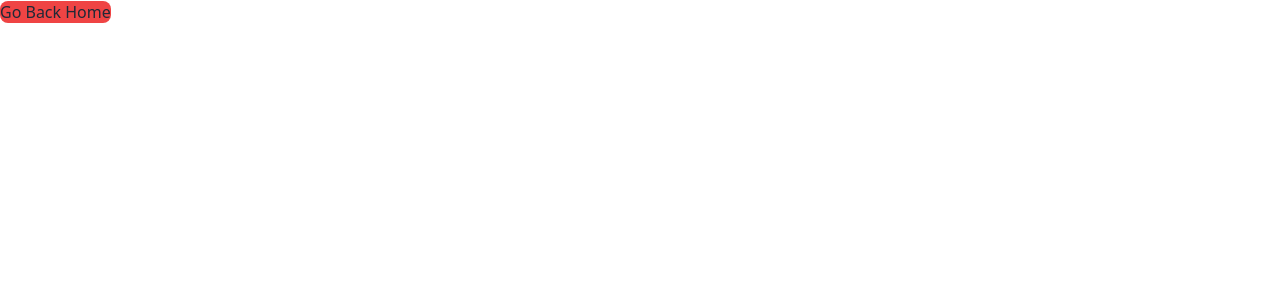
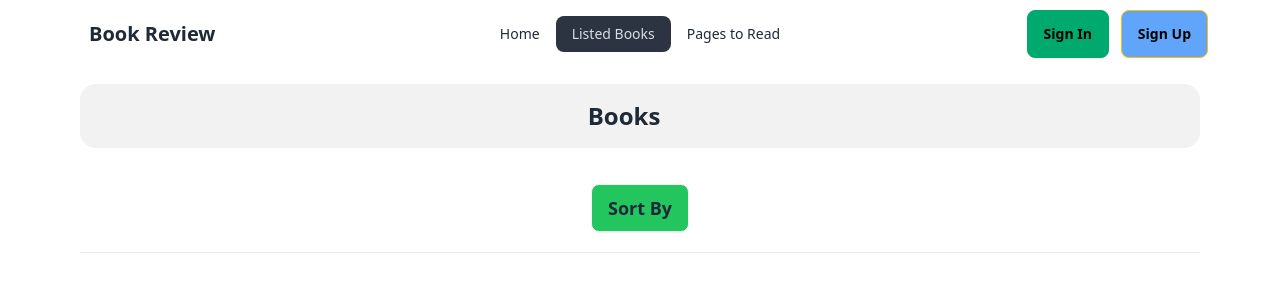
Before and after one commit to IEEEMOSTAFA/A8_Book_Review, a React (Vite) app: page /applied in a window 1280 px wide. Before the commit this address had no page. Shown: the top 300 px of the page. Built offline with nearby package versions, Linux system fonts and the light colour scheme.

Commit message:
listed books added

```diff
--- a/src/components/Header/Header.jsx
+++ b/src/components/Header/Header.jsx
@@ -1,8 +1,126 @@
+// import { NavLink } from "react-router-dom";
 
 
+// const Header = () => {
+//   const links = <>
+
+
+//   <li><NavLink to="/">Home</NavLink></li>
+
+//   {/* <li><NavLink to="/jobs">Jobs</NavLink></li> */}
+//   <li><NavLink to="/applied">Listed Books</NavLink></li>
+//   {/* <li><NavLink to="/statics">Statics</NavLink></li> */}
+//   {/* <li><NavLink to="/blogs">Blogs</NavLink></li> */}
+
+// </>
+
+
+
+
+
+
+
+
+
+
+
+
+
+
+
+//   return (
+//     <div>
+//       <div className="navbar bg-base-100">
+//         <div className="navbar-start">
+//           <div className="dropdown">
+//             <div tabIndex={0} role="button" className="btn btn-ghost lg:hidden">
+//               <svg
+//                 xmlns="http://www.w3.org/2000/svg"
+//                 className="h-5 w-5"
+//                 fill="none"
+//                 viewBox="0 0 24 24"
+//                 stroke="currentColor">
+//                 <path
+//                   strokeLinecap="round"
+//                   strokeLinejoin="round"
+//                   strokeWidth="2"
+//                   d="M4 6h16M4 12h8m-8 6h16" />
+//               </svg>
+//             </div>
+//             <ul
+//               tabIndex={0}
+//               className="menu menu-sm dropdown-content bg-base-100 rounded-box z-[1] mt-3 w-52 p-2 shadow">
+//               <li><a><button className="btn btn-outline btn-primary">Home</button></a></li>
+//               <li>
+//                 <a className="font-bold text-slate-500">Listed Books</a>
+//                 <ul className="p-2">
+//                   <li><a>Submenu 1</a></li>
+//                   <li><a>Submenu 2</a></li>
+//                 </ul>
+//               </li>
+//               <li><a className="font-bold text-slate-500">Pages to Read</a></li>
+//             </ul>
+//           </div>
+//           <a className="btn btn-ghost text-2xl font-bold">Book Review</a>
+//         </div>
+//         <div className="navbar-center hidden lg:flex">
+//           <ul className="menu menu-horizontal px-1">
+//             {/* <li><a><button className="btn btn-outline btn-primary">Home</button></a></li> */}
+//             <li><a><button className="btn btn-outline btn-secondary">Home</button></a></li>
+//             <li>
+//               <details>
+//                 <summary className="font-bold text-slate-500">Listed Books</summary>
+//                 <ul className="p-2">
+//                   <li><a>Submenu 1</a></li>
+//                   <li><a>Submenu 2</a></li>
+//                 </ul>
+//               </details>
+//             </li>
+//             <li><a className="font-bold text-slate-500">Pages to Read</a></li>
+//           </ul>
+//         </div>
+//         <div className="navbar-end">
+//           {/* <a className="btn">Button</a>
+//     <a className="btn">Button</a> */}
+//           <a href=""><button className="btn btn-success mr-3">Sign In</button></a>
+//           <a href=""><button className="btn btn-warning bg-blue-400">Sign Up</button></a>
+
+
+//         </div>
+//       </div>
+
+//     </div>
+//   );
+// };
+
+// export default Header;
+
+
+
+
+
+
+// .......................................................................
+
+
+import React from 'react';
+import { NavLink } from 'react-router-dom';
+
 const Header = () => {
+
+  const links = <>
+
+    <li><NavLink to="/">Home</NavLink></li>
+
+    {/* <li><NavLink to="/jobs">Jobs</NavLink></li> */}
+    <li><NavLink to="/applied">Listed Books</NavLink></li>
+    {/* <li><NavLink to="/statics">Statics</NavLink></li> */}
+    <li><NavLink to="/blogs">Pages to Read</NavLink></li>
+
+  </>
+
+
   return (
-    <div>
     <div className="navbar bg-base-100">
       <div className="navbar-start">
         <div className="dropdown">
@@ -23,45 +141,21 @@ const Header = () => {
           <ul
             tabIndex={0}
             className="menu menu-sm dropdown-content bg-base-100 rounded-box z-[1] mt-3 w-52 p-2 shadow">
-              <li><a><button className="btn btn-outline btn-primary">Home</button></a></li>
-              <li>
-                <a className="font-bold text-slate-500">Listed Books</a>
-                <ul className="p-2">
-                  <li><a>Submenu 1</a></li>
-                  <li><a>Submenu 2</a></li>
-                </ul>
-              </li>
-              <li><a className="font-bold text-slate-500">Pages to Read</a></li>
+            {links}
+
           </ul>
         </div>
-          <a className="btn btn-ghost text-2xl font-bold">Book Review</a>
+        <a className="btn btn-ghost text-xl">Book Review</a>
       </div>
       <div className="navbar-center hidden lg:flex">
         <ul className="menu menu-horizontal px-1">
-            {/* <li><a><button className="btn btn-outline btn-primary">Home</button></a></li> */}
-            <li><a><button className="btn btn-outline btn-secondary">Home</button></a></li>
-            <li>
-              <details>
-                <summary className="font-bold text-slate-500">Listed Books</summary>
-                <ul className="p-2">
-                  <li><a>Submenu 1</a></li>
-                  <li><a>Submenu 2</a></li>
-                </ul>
-              </details>
-            </li>
-            <li><a className="font-bold text-slate-500">Pages to Read</a></li>
+          {links}
         </ul>
       </div>
       <div className="navbar-end">
-          {/* <a className="btn">Button</a>
-    <a className="btn">Button</a> */}
         <a href=""><button className="btn btn-success mr-3">Sign In</button></a>
         <a href=""><button className="btn btn-warning bg-blue-400">Sign Up</button></a>
-
-
       </div>
-      </div>
-
     </div>
   );
 };
--- /dev/null
+++ b/src/components/ListedBooks/ListedBooks.jsx
@@ -0,0 +1,49 @@
+
+
+const ListedBooks = () => {
+    return (
+        <div>
+            {/* ist */}
+            <div className="p-4">
+                <div className="collapse bg-base-200">
+                    <div className="collapse-title text-lg md:text-xl lg:text-2xl font-bold text-center">
+                        Books
+                    </div>
+                    <div className="collapse-content">
+                        <p className="text-sm md:text-base lg:text-lg">hello</p>
+                    </div>
+                </div>
+            </div>
+
+            {/* 2nd */}
+
+
+
+            <div className="p-4">
+                <div className="text-center">
+                    <details className="dropdown">
+                        <summary className="btn m-1 bg-green-500 text-sm md:text-base lg:text-lg">
+                            Sort By
+                        </summary>
+                        <ul className="menu dropdown-content bg-base-100 rounded-box z-[1] w-52 p-2 shadow list-none">
+                            <li className="p-1">Rating</li>
+                            <li className="p-1">Number of pages</li>
+                            <li className="p-1">Publisher year</li>
+                            {/* Uncomment and use these if needed
+        <li onClick={() => handleJobsFilter('all')}><a>All</a></li>
+        <li onClick={() => handleJobsFilter('remote')}><a>Remote</a></li>
+        <li onClick={() => handleJobsFilter('onsite')}><a>onsite</a></li>
+        */}
+                        </ul>
+                    </details>
+                </div>
+                <hr className="mt-4" />
+            </div>
+
+            {/* Third */}
+            <div></div>
+        </div>
+    );
+};
+
+export default ListedBooks;
--- a/src/main.jsx
+++ b/src/main.jsx
@@ -9,6 +9,7 @@ import Root from './components/Root/Root';
 import Errorpage from './components/Errorpage/Errorpage';
 import Home from './components/Home/Home';
 import BookDetails from './components/BookDetails/BookDetails';
+import ListedBooks from './components/ListedBooks/ListedBooks';
 
 const router = createBrowserRouter([
   {
@@ -20,13 +21,13 @@ const router = createBrowserRouter([
         path: '/',
         element: <Home></Home>
       },
+      {
+        path: '/applied',
+        element: <ListedBooks></ListedBooks>,
+        loader: () => fetch('/books.json') //warning: only load the data you need .do not load all the data
+      },
 
-      // {
-      //   path: '/book/:bookId' ,
-      //   element: <BookDetails />,
-      //   loader: () => fetch('/books.json')
 
-      // },
       {
         path: '/book/:bookId',
         element: <BookDetails />,
```
Lines whose indentation alone changed are shown as unchanged.
